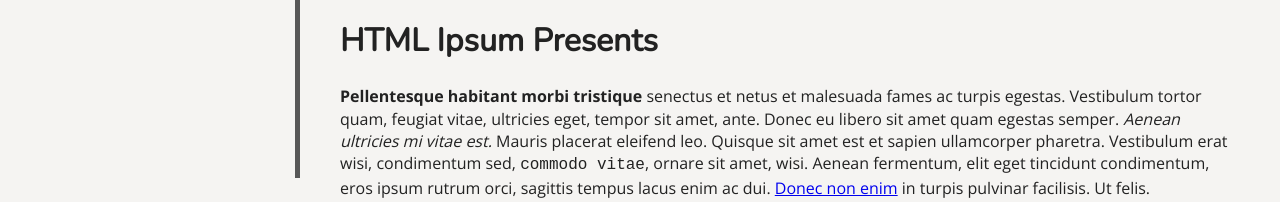
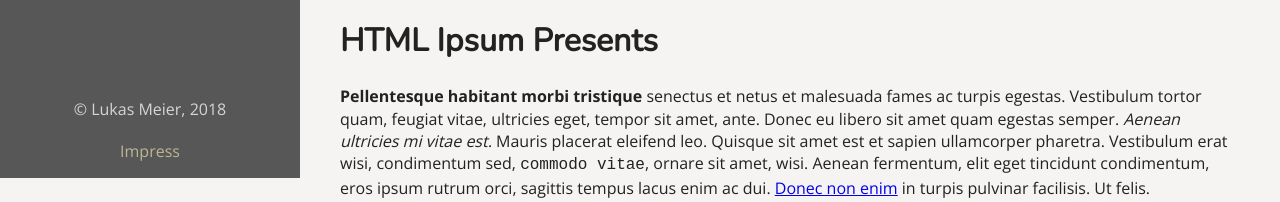
Before and after one commit to DerMeier/portfolio-website, a plain HTML site: page index.html in a window 1280 px wide. Shown: the part 622-824 px from the top of the page. Drawn offline with nearby package versions, Linux system fonts and the light colour scheme.

Commit message:
Ab 1200px geht nun auch der Footer an die linke Seite + Header ab 1200px nun in dem dunkelen grau #575757

```diff
--- a/css/main-page.css
+++ b/css/main-page.css
@@ -41,7 +41,7 @@
         .page-footer-copyright {
             align-items: flex-start;
             padding-right: 50px;
-            color: #BCB693;
+            color: #d5d5d5;
         }
 
         .page-footer-impress-link {
@@ -102,10 +102,11 @@
         top:0;
         height: 100vh;
         flex-direction: column;
-        align-items: flex-start;
+        align-items: center;
         border-right: solid 5px;
         border-right-color: #575757;
         width: 300px;
+        background-color: #575757;
     }
 
     .page-main {
@@ -115,6 +116,18 @@
     }
     .page-footer {
         padding: 0 40px 0 40px;
-
+        position: fixed;
+        width: 300px;
+        height: 100px;
+        left:0;
+        bottom:0;
+        flex-direction: column;
+        align-items: center;
+    }
+    .page-footer-impress-link {
+        padding: 20px 0 0 0;
+    }
+    .page-footer-copyright {
+        padding:20px 0 0 0;
     }
 }
```
